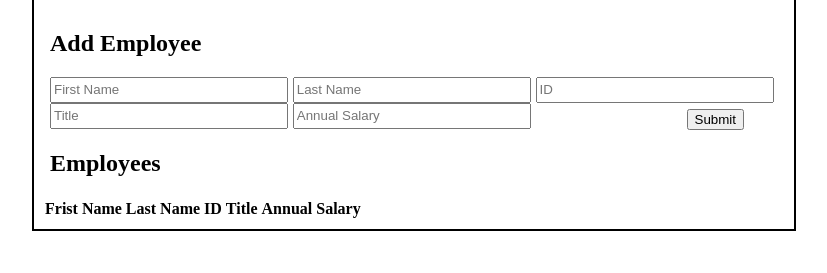
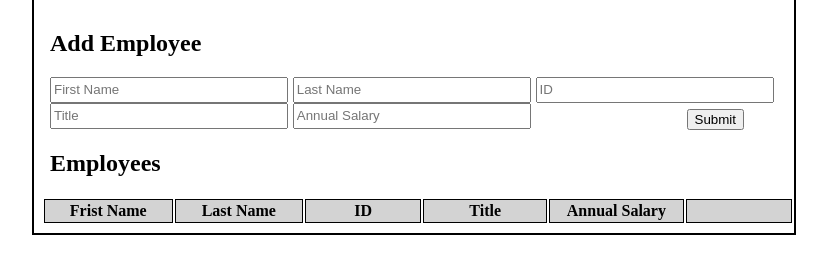
Before and after one commit to sezasada/Weekend-Challenge-1, a plain HTML site: page index.html in a window 1280 px wide. Shown: the part 187-460 px from the top of the page, without its empty margins (226-1053 px from the left). Drawn offline with Linux system fonts and the light colour scheme.

Commit message:
done for now

```diff
--- a/style.css
+++ b/style.css
@@ -36,3 +36,10 @@ input {
     text-align: right;
     padding-right: 50px;
 }
+
+th{
+    height: 20px;
+    width: 230px;
+    border: 1px solid black;
+    background-color: lightgray;
+}
```
